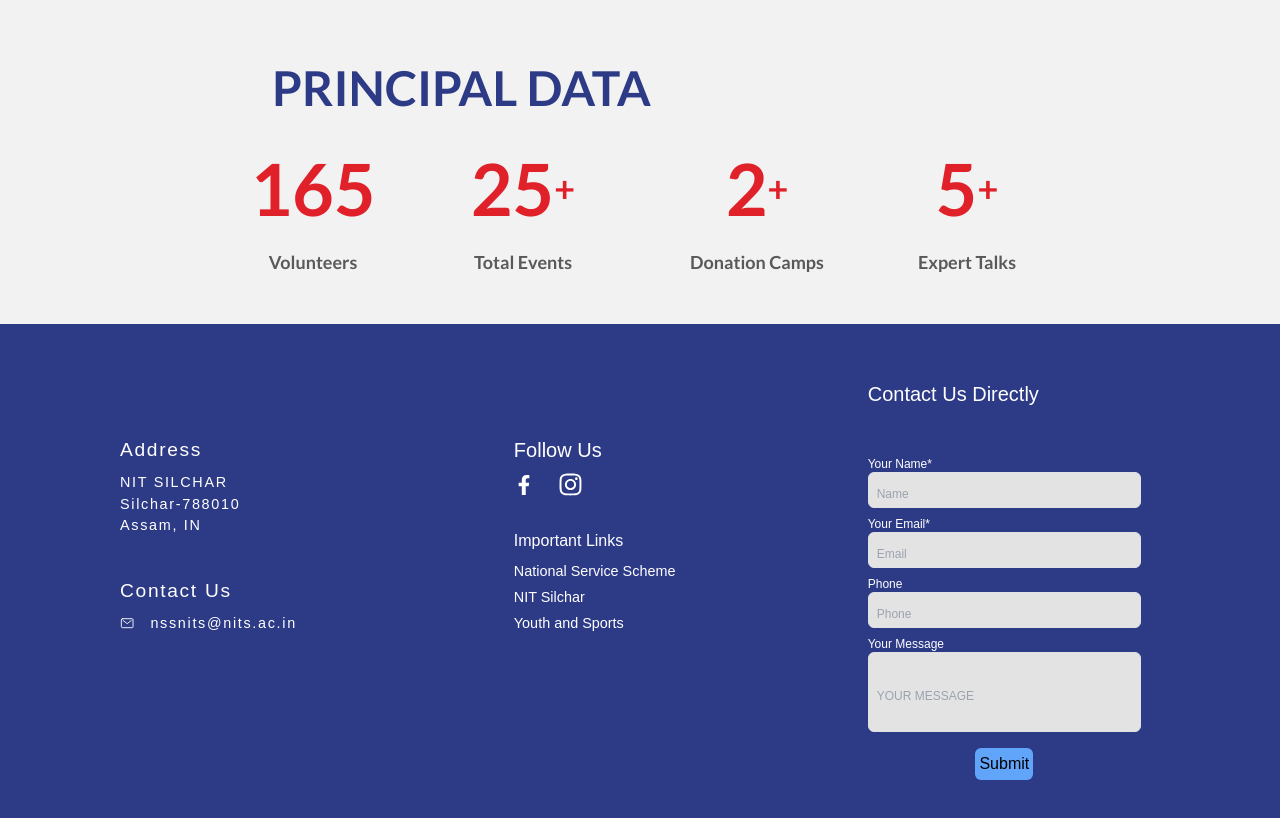
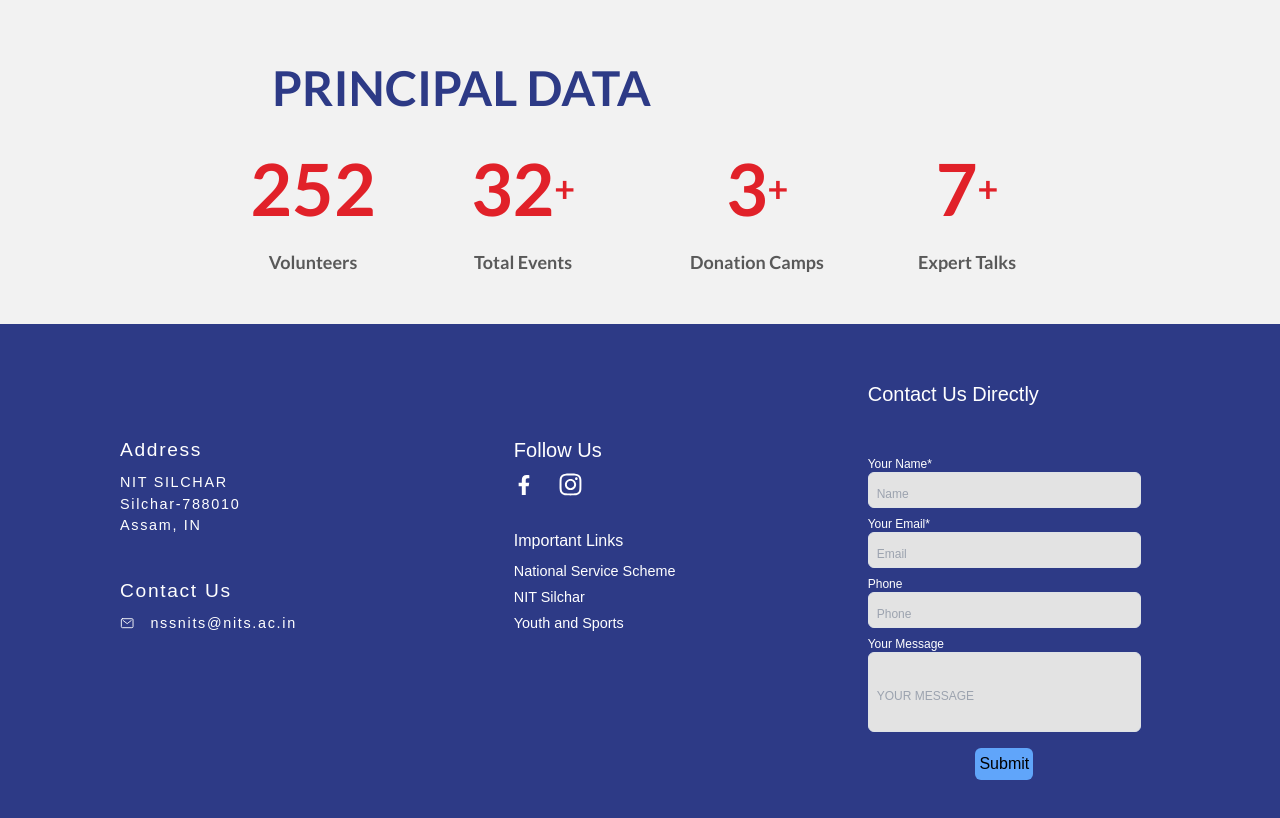
Before and after one commit to Doobiii/project_nss, a React (Create React App) app: page / in a window 1280 px wide. Shown: the part 1160-1978 px from the top of the page. Built offline with nearby package versions, Linux system fonts and the light colour scheme.

Commit message:
principal data updated

```diff
--- a/src/components/home/Home.jsx
+++ b/src/components/home/Home.jsx
@@ -63,7 +63,7 @@ const Home = () => {
               <div className=" boxes text-4xl font-bold flex flex-col items-center justify-center ">
 
                 <div className="figures flex items-center text-[#e12129] ">
-                  <p className="num text-7xl text-[#e12129] py-4">165</p>
+                  <p className="num text-7xl text-[#e12129] py-4">252</p>
 
                 </div>
                 <p className=" des text-lg font-bold">Volunteers</p>
@@ -72,7 +72,7 @@ const Home = () => {
               <div className=" boxes text-4xl font-bold flex flex-col items-center justify-center ">
 
                 <div className="figures flex items-center text-[#e12129] ">
-                  <p className="num text-7xl text-[#e12129] py-4">25</p>
+                  <p className="num text-7xl text-[#e12129] py-4">32</p>
 
                   <span className="plus block">+</span>
                 </div>
@@ -84,7 +84,7 @@ const Home = () => {
               <div className=" boxes text-4xl font-bold flex flex-col items-center justify-center md:">
 
                 <div className="figures flex items-center text-[#e12129] ">
-                  <p className="num text-7xl text-[#e12129] py-4">2</p>
+                  <p className="num text-7xl text-[#e12129] py-4">3</p>
                   <span className="plus block">+</span>
 
                 </div>
@@ -93,7 +93,7 @@ const Home = () => {
               <div className=" boxes text-4xl font-bold flex flex-col items-center justify-center">
 
                 <div className="figures flex items-center text-[#e12129] ">
-                  <p className="num text-7xl text-[#e12129] py-4">5</p>
+                  <p className="num text-7xl text-[#e12129] py-4">7</p>
                   <span className="plus block">+</span>
                 </div>
                 <p className=" des text-lg font-bold">Expert Talks</p>
```
